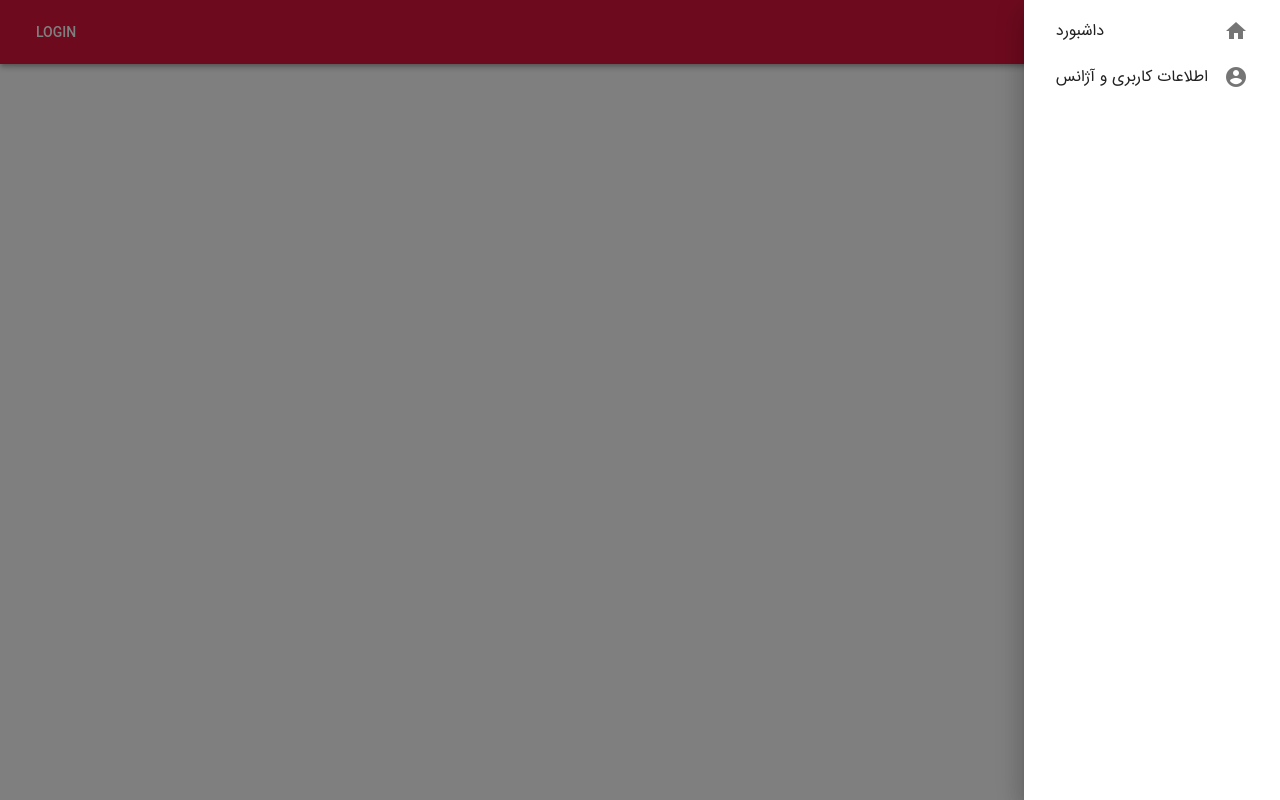
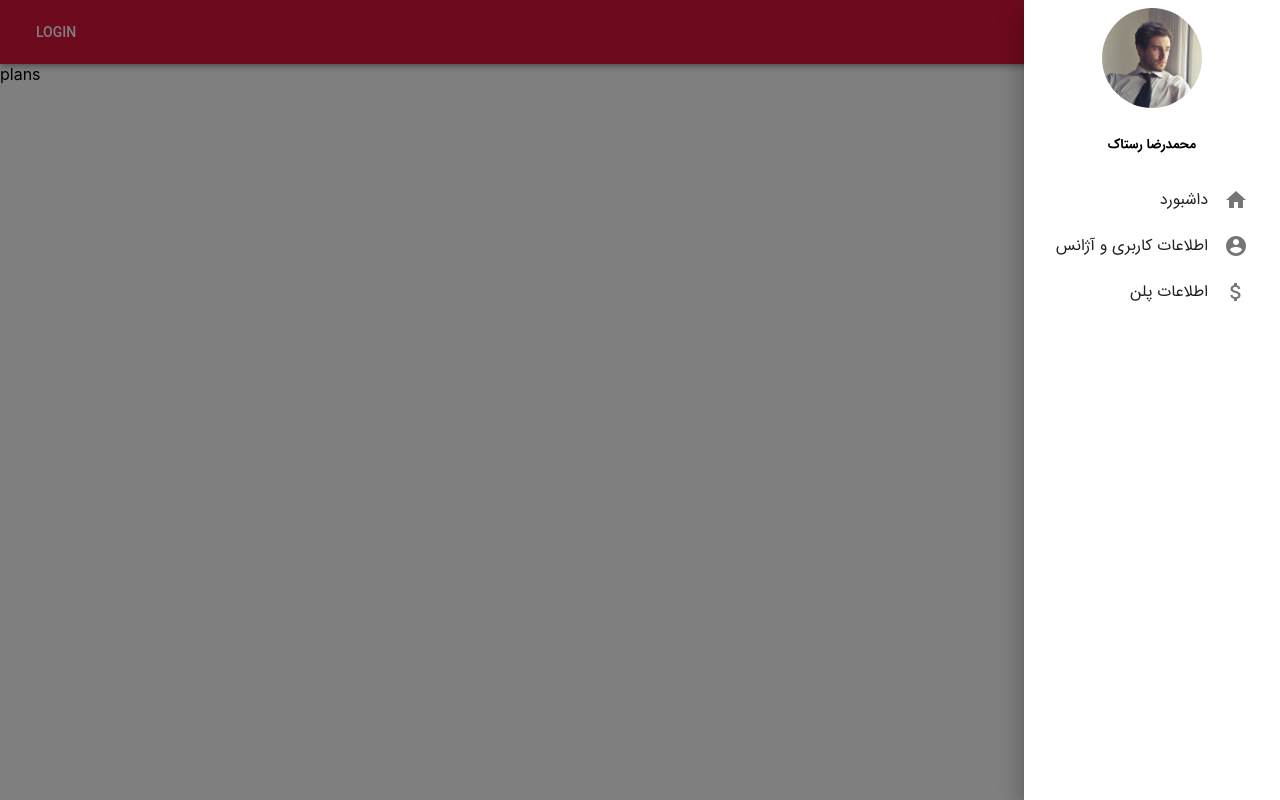
Before and after one commit to hosseinAMD/offertour-panel, a React (Create React App) app: page /plan in a window 1280 px wide. Both pictures are taken after a click on the button "menu". Built offline with nearby package versions, Linux system fonts and the light colour scheme; what moment-jalaali would draw is missing.

Commit message:
Nav user info added and plans added

```diff
--- a/src/App.js
+++ b/src/App.js
@@ -3,6 +3,7 @@ import {BrowserRouter, Switch, Route} from "react-router-dom";
 import Dashboard from "./components/Dashboard";
 import Profile from "./components/Profile";
 import Navbar from "./components/Navbar";
+import Plan from "./components/Plan";
 
 class App extends Component {
     render() {
@@ -14,6 +15,7 @@ class App extends Component {
                         <Switch>
                             <Route path="/" exact={true} component={Dashboard}/>
                             <Route path="/profile" component={Profile}/>
+                            <Route path="/plan" component={Plan}/>
                         </Switch>
                 </div>
             </BrowserRouter>
--- a/src/components/NavItems.js
+++ b/src/components/NavItems.js
@@ -5,17 +5,26 @@ import ListItem from '@material-ui/core/ListItem';
 import ListItemIcon from '@material-ui/core/ListItemIcon';
 import ListItemText from '@material-ui/core/ListItemText';
 import Icon from '@material-ui/core/Icon';
+import user from '../data/user';
 
 const NavItems = () => (
     <div className="right-dir">
         <List>
+            <div className="nav-user-info">
+                <img className="user-image" src={user.image}/>
+                <h5 className="font-applied">{user.name} {user.familyName}</h5>
+            </div>
             <ListItem button component={NavLink} to="/">
                 <ListItemIcon><Icon>home</Icon></ListItemIcon>
-                <ListItemText classes={{primary:'font-applied'}} primary="داشبورد"/>
+                <ListItemText classes={{primary: 'font-applied right-txt'}} primary="داشبورد"/>
             </ListItem>
             <ListItem button component={NavLink} to="/profile">
                 <ListItemIcon><Icon>account_circle</Icon></ListItemIcon>
-                <ListItemText classes={{primary:'font-applied'}} primary="اطلاعات کاربری و آژانس"/>
+                <ListItemText classes={{primary: 'font-applied right-txt'}} primary="اطلاعات کاربری و آژانس"/>
+            </ListItem>
+            <ListItem button component={NavLink} to="/plan">
+                <ListItemIcon><Icon>attach_money</Icon></ListItemIcon>
+                <ListItemText classes={{primary: 'font-applied right-txt'}} primary="اطلاعات پلن"/>
             </ListItem>
         </List>
     </div>
--- /dev/null
+++ b/src/components/Plan.js
@@ -0,0 +1,9 @@
+import React from 'react';
+
+const Plan = () => (
+    <div>
+        plans
+    </div>
+);
+
+export default Plan;
--- a/src/index.css
+++ b/src/index.css
@@ -19,6 +19,10 @@ p {
 
 .right-dir {
     direction: rtl;
+}
+
+.right-txt {
+    text-align: right;
 }
 
 
@@ -72,3 +76,7 @@ p {
     height: 100px;
     border-radius: 50%;
 }
+
+.nav-user-info{
+    text-align: center;
+}
```
